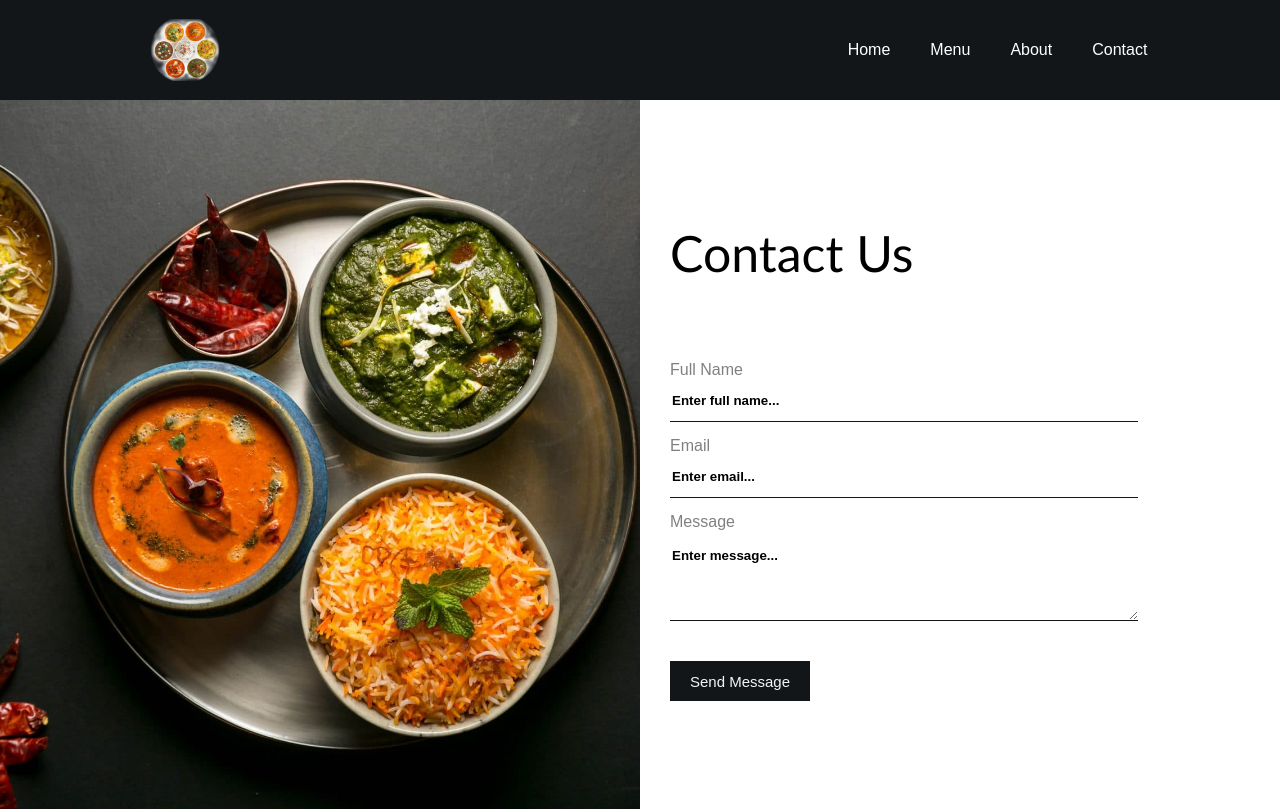
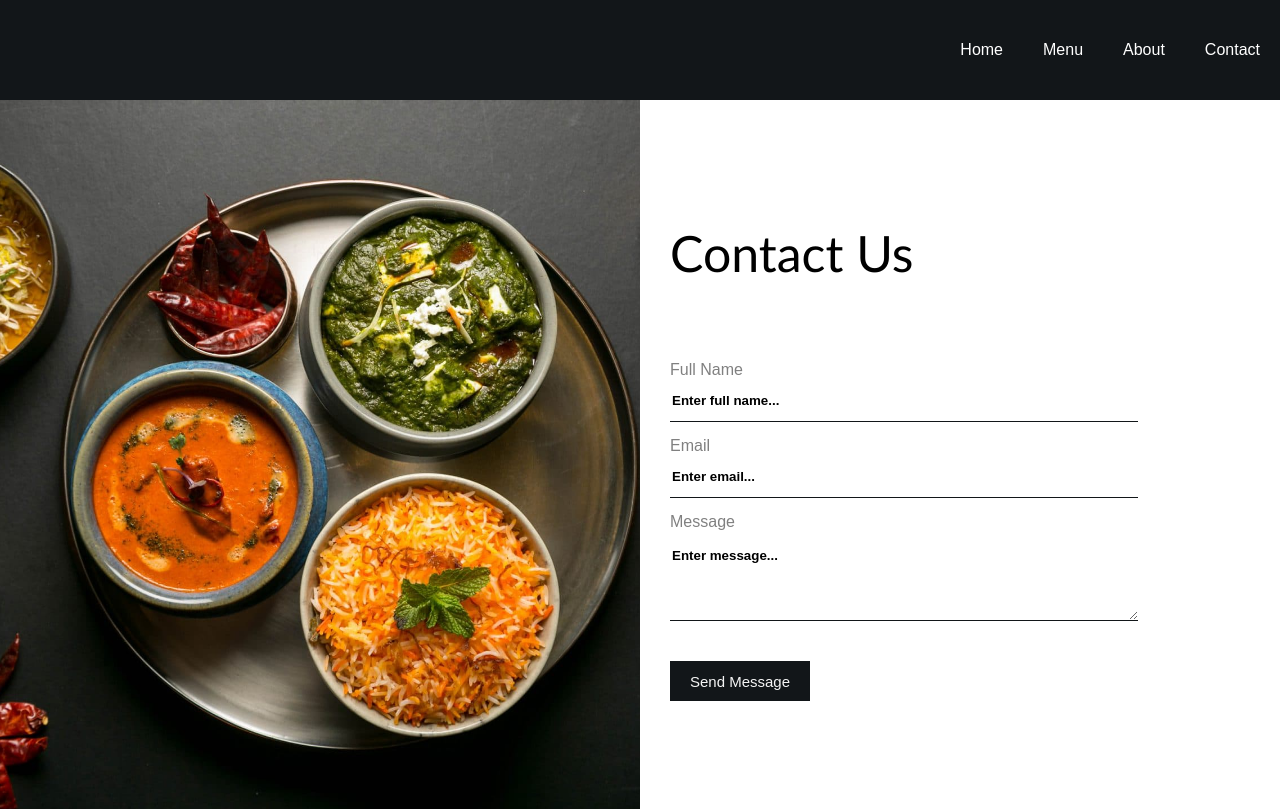
Before and after one commit to anubhavpratihar/Resturant-App, a React (Create React App) app: page /contact in a window 1280 px wide. Shown: the top 809 px of the page. Built offline with nearby package versions, Linux system fonts and the light colour scheme.

Commit message:
Update Navbar.css

```diff
--- a/src/styles/Navbar.css
+++ b/src/styles/Navbar.css
@@ -4,11 +4,13 @@
   background-color: #121619;
   display: flex;
   flex-direction: row;
+  align-items: center;
+  justify-content: space-between;
   border-bottom: white 300px;
 }
 
 .navbar .leftSide {
-  flex: 50%;
+  flex: 1;
   height: 100%;
   display: flex;
   align-items: center;
@@ -20,11 +22,11 @@
 }
 
 .navbar .rightSide {
-  flex: 50%;
+  flex: 1;
   height: 100%;
   display: flex;
   align-items: center;
-  justify-content: center;
+  justify-content: flex-end;
 }
 
 .navbar a {
@@ -47,6 +49,7 @@
 .navbar #open {
   padding-left: 0px;
 }
+
 .navbar #open img {
   display: none;
 }
@@ -68,18 +71,14 @@
   width: 70px;
   margin: 5px;
 }
+
 @media only screen and (max-width: 900px) {
   .navbar .rightSide a {
-    width: 70px;
+    display: none;
   }
+
   .navbar .leftSide {
     padding-left: 50px;
-  }
-}
-
-@media only screen and (max-width: 600px) {
-  .navbar .rightSide a {
-    display: none;
   }
 
   .navbar .rightSide {
@@ -92,12 +91,27 @@
   }
 }
 
+@media only screen and (max-width: 600px) {
+  .navbar .rightSide a {
+    display: none;
+  }
+
+  .navbar .rightSide button {
+    display: inherit;
+  }
+}
+
 @media only screen and (min-width: 600px) {
   .navbar .rightSide button {
     display: none;
   }
 
-  .hiddenLinks {
+  .navbar #open,
+  .navbar #close {
     display: none;
   }
+
+  .navbar .hiddenLinks {
+    display: inherit;
+  }
 }
```
